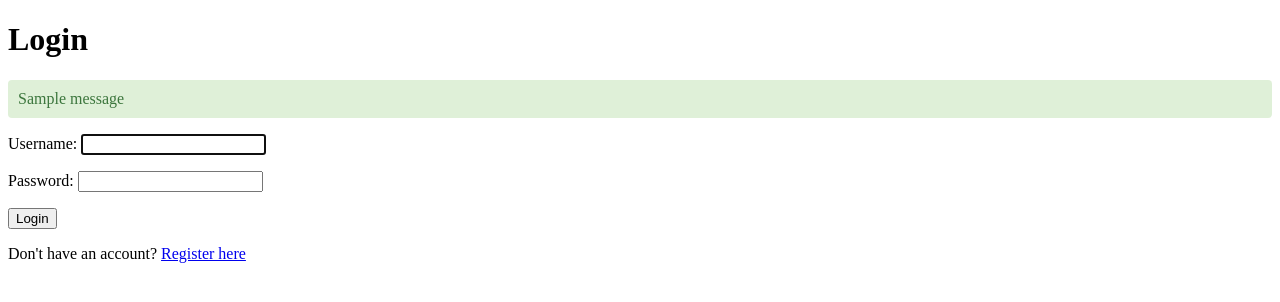
After one commit to Lil-mast/Alx_DjangoLearnLab, a Django app: page /login/ in a window 1280 px wide. The commit adds this page. Shown: the top 302 px of the page. Run offline with Django 5.2, Linux system fonts and the light colour scheme; tables that the repository leaves empty hold one stand-in row (values such as "Sample post"); one stand-in notice (Sample message) is shown.

Commit message:
Updated branch

```diff
--- a/django-models/LibraryProject/LibraryProject/urls.py
+++ b/django-models/LibraryProject/LibraryProject/urls.py
@@ -17,7 +17,28 @@ Including another URLconf
 from django.contrib import admin
 from django.urls import path, include
 
+from relationship_app.views import (
+    list_books,
+    LibraryDetailView,
+    register_view,
+    login_view,
+    logout_view
+)
+
 urlpatterns = [
     path('admin/', admin.site.urls),
     path('relationship_app/', include('relationship_app.urls')),
+    # Include the bookshelf app URLs if it exists
+
+     # Homepage
+    path('', list_books, name='list_books'),
+
+    # Library detail
+    path('library/<int:pk>/', LibraryDetailView.as_view(), name='library_detail'),
+
+    # Auth URLs (better to keep these in relationship_app/urls.py)
+    path('register/', register_view, name='register'),
+    path('login/', login_view, name='login'),
+    path('logout/', logout_view, name='logout'),
+
 ]
--- /dev/null
+++ b/django-models/LibraryProject/relationship_app/templates/relationship_app/login.html
@@ -0,0 +1,33 @@
+<!DOCTYPE html>
+<html lang="en">
+<head>
+    <meta charset="UTF-8">
+    <title>Login</title>
+    <style>
+        .errorlist { color: red; }
+        .messages { list-style: none; padding: 0; }
+        .messages li { padding: 10px; margin: 5px 0; border-radius: 4px; }
+        .success { background-color: #dff0d8; color: #3c763d; }
+        .error { background-color: #f2dede; color: #a94442; }
+        .info { background-color: #d9edf7; color: #31708f; }
+    </style>
+</head>
+<body>
+    <h1>Login</h1>
+
+    {% if messages %}
+    <ul class="messages">
+        {% for message in messages %}
+        <li{% if message.tags %} class="{{ message.tags }}"{% endif %}>{{ message }}</li>
+        {% endfor %}
+    </ul>
+    {% endif %}
+
+    <form method="post">
+        {% csrf_token %}
+        {{ form.as_p }}
+        <button type="submit">Login</button>
+    </form>
+    <p>Don't have an account? <a href="{% url 'register' %}">Register here</a></p>
+</body>
+</html>
--- a/django-models/LibraryProject/relationship_app/urls.py
+++ b/django-models/LibraryProject/relationship_app/urls.py
@@ -1,9 +1,14 @@
 from django.urls import path
 from .views import list_books, LibraryDetailView
+from .views import register_view, login_view, logout_view
 
 urlpatterns = [
     # Function-based view URL (Task 4)
     path('books/', list_books, name='list_books'),
     # Class-based view URL (Task 4)
     path('library/<int:pk>/', LibraryDetailView.as_view(), name='library_detail'),
+    # Authentication URLs
+    path('register/', register_view, name='register'),
+    path('login/', login_view, name='login'),
+    path('logout/', logout_view, name='logout'),
 ]
--- a/django-models/LibraryProject/relationship_app/views.py
+++ b/django-models/LibraryProject/relationship_app/views.py
@@ -1,7 +1,15 @@
-from django.shortcuts import render
+from django.shortcuts import render, redirect
 from django.views.generic.detail import DetailView
+from django.contrib.auth import login, logout
+from django.contrib.auth.forms import AuthenticationForm, UserCreationForm
+from django.contrib.auth.decorators import login_required
+from django.contrib import messages
+from django.urls import reverse_lazy
 from .models import Book
 from .models import Library
+from django.views.generic.edit import CreateView
+
+
 
 # Function-based view (explicitly showing Book.objects.all() as requested)
 def list_books(request):
@@ -23,3 +31,48 @@ class LibraryDetailView(DetailView):
 
     def get_queryset(self):
         return super().get_queryset().prefetch_related('books__author')
+    # Authentication Views
+def login_view(request):
+    if request.method == 'POST':
+        form = AuthenticationForm(request, data=request.POST)
+        if form.is_valid():
+            user = form.get_user()
+            login(request, user)
+            return redirect('list_books')
+    else:
+        form = AuthenticationForm()
+    return render(request, 'relationship_app/login.html', {'form': form})
+
+@login_required
+def logout_view(request):
+    logout(request)
+    return render(request, 'relationship_app/logout.html')
+
+def register_view(request):  # Make sure this exists
+    if request.method == 'POST':
+        form = UserCreationForm(request.POST)
+        if form.is_valid():
+            user = form.save()
+            login(request, user)
+            return redirect('list_books')
+    else:
+        form = UserCreationForm()
+    return render(request, 'relationship_app/register.html', {'form': form})
+class RegisterView(CreateView):
+    form_class = UserCreationForm
+    template_name = 'relationship_app/register.html'
+    success_url = reverse_lazy('login')
+
+# Existing Views (with login_required decorator for protected views)
+@login_required
+def list_books(request):
+    books = Book.objects.all()
+    return render(request, 'relationship_app/list_books.html', {'books': books})
+
+class LibraryDetailView(DetailView):
+    model = Library
+    template_name = 'relationship_app/library_detail.html'
+    context_object_name = 'library'
+
+    def get_queryset(self):
+        return super().get_queryset().prefetch_related('books__author')
```
Also changed, not shown: django-models/LibraryProject/LibraryProject/settings.py (+6 -1 lines), django-models/LibraryProject/relationship_app/templates/relationship_app/list_books.html (+9 -0 lines), django-models/LibraryProject/relationship_app/templates/relationship_app/logout.html (added, +24 -0 lines), django-models/LibraryProject/relationship_app/templates/relationship_app/register.html (added, +33 -0 lines), django-models/LibraryProject/db.sqlite3.
